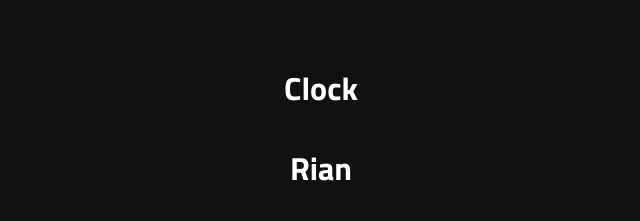
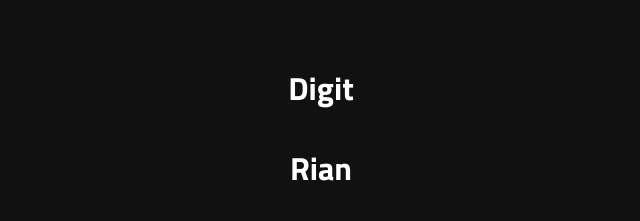
Before and after one commit to Jspotato55/Jspotato55, a plain HTML site: page docs/index.html in a window 1280 px wide. Shown: the part 1032-1253 px from the top of the page, 319-959 px from the left. Drawn offline with Linux system fonts and the light colour scheme.

Commit message:
Update index.html

```diff
--- a/docs/index.html
+++ b/docs/index.html
@@ -50,7 +50,7 @@
   <!-- 두 번째 화면: 프로젝트 목록 -->
   <section class="projects">
 
-    <div><a style="color: inherit; text-decoration: none;" href="https://jspotato55.github.io/clock/">Clock</a></div>
+    <div><a style="color: inherit; text-decoration: none;" href="https://jspotato55.github.io/digit/">Digit</a></div>
     <div><a style="color: inherit; text-decoration: none;" href="https://jspotato55.github.io/rian/">Rian</a></div>
     <div><a style="color: inherit; text-decoration: none;" href="https://jspotato55.github.io/base/">Base</a></div>
   </section>
```
